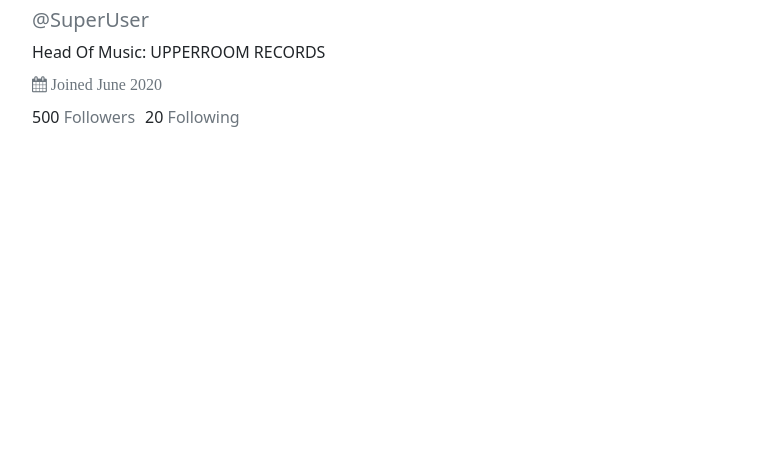
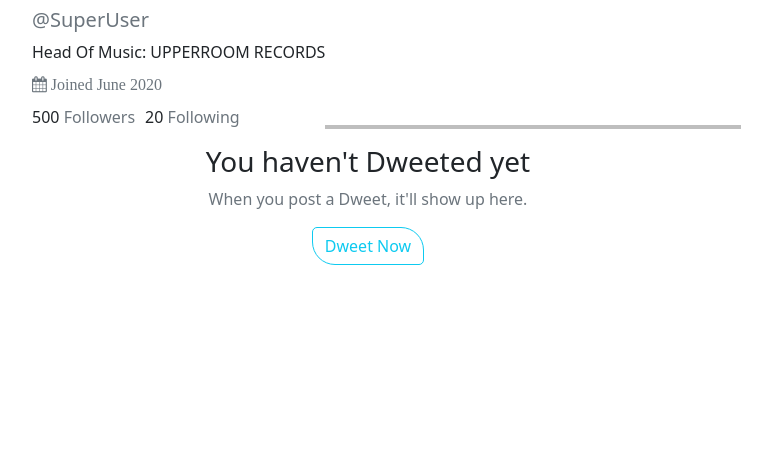
Before and after one commit to Romi-776/Dwitter, a Django app: page /profile in a window 1280 px wide. Shown: the part 340-800 px from the top of the page, without its empty margins (272-1044 px from the left). Run offline with Django 3.2, Linux system fonts and the light colour scheme; a user stored in the database is signed in; data comes from the database, SQL or seed files in the repository; both versions use the stored data as it was after the commit.

Commit message:
Implemented the New Post and All Posts feature on index and profile page

```diff
--- a/network/models.py
+++ b/network/models.py
@@ -3,10 +3,12 @@ from django.db import models
 
 
 class User(AbstractUser):
+    '''Model class for USER related details'''
     pass
 
 
 class post(models.Model):
+    '''Model class for POST related details'''
     posted_by = models.OneToOneField(
         User, on_delete=models.CASCADE, related_name="post_owner"
     )
--- a/network/templates/network/layout.html
+++ b/network/templates/network/layout.html
@@ -20,7 +20,7 @@
 
     <body class="col-lg-7" style="margin: auto;">
             <nav class="navbar navbar-expand-lg navbar-light bg-light">
-                <a class="navbar-brand" style="padding-left: 3px;line-height: 15px;" href="#">
+                <a class="navbar-brand" style="padding-left: 3px;line-height: 15px;" href="{% url 'index' %}">
                     <svg viewBox="0 0 24 24" id="twitter-icon" style="height: 25px;"
                         class="r-k200y r-13gxpu9 r-4qtqp9 r-yyyyoo r-eu3ka r-dnmrzs r-bnwqim r-1plcrui r-lrvibr">
                         <g>
--- a/network/templates/network/profile.html
+++ b/network/templates/network/profile.html
@@ -26,4 +26,34 @@
 <div class="follow-unfollow" style="float: right;margin-top: 20px;">
     <button class="btn btn-outline-dark" style="border-radius: 5px 23px;">Follow</button>
 </div>
-{% endblock %}
+
+<hr style="margin-top: 28%;border: 2px solid black;">
+
+<div class="my-posts">
+    {% for post in my_posts %}
+    <div class="card">
+        <div class="card-header">
+            <strong>@{{post.posted_by.username}}</strong>
+        </div>
+        <div class="card-body">
+            <p>
+                {{post.description}}
+            </p>
+        </div>
+        <div class="card-footer text-muted">
+            {{post.posted_on}}
+        </div>
+        {% empty %}
+        <div class="text-center">
+            <h3>You haven't Dweeted yet</h3>
+            <p class="text-muted">When you post a Dweet, it'll show up here.</p>
+            <form action="{% url 'index' %}">
+                <button type="submit" style="border-radius: 5px 23px;" class="btn btn-outline-info">
+                    Dweet Now
+                </button>
+            </form>
+        </div>
+        {% endfor %}
+    </div>
+    {% endblock %}
+</div>
--- a/network/views.py
+++ b/network/views.py
@@ -8,7 +8,15 @@ from .models import User, post
 
 
 def index(request):
-    return render(request, "network/index.html")
+    all_posts = post.objects.order_by("posted_on").reverse()
+
+    return render(
+        request,
+        "network/index.html",
+        {
+            "all_posts": all_posts,
+        },
+    )
 
 
 def login_view(request):
@@ -88,12 +96,16 @@ def register(request):
 
 
 def profile(request):
+    my_posts = post.objects.filter(posted_by=request.user)
+    for i in my_posts:
+        print(i.description)
     return render(
         request,
         "network/profile.html",
         {
             "username": request.user.username,
             "email": request.user.email,
+            "my_posts": my_posts,
         },
     )
 
```
Also changed, not shown: network/templates/network/index.html (+20 -4 lines), db.sqlite3.
